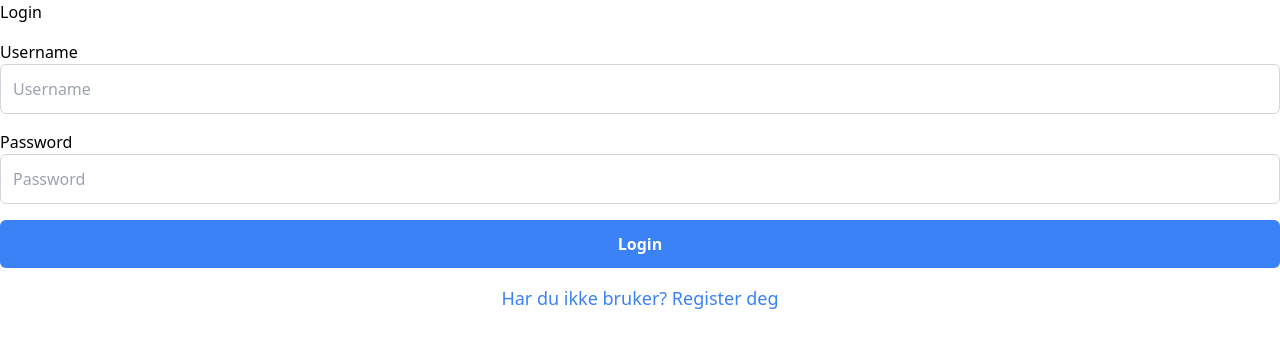
After one commit to stinkyfish1/Eksamen, a Flask app: page /login in a window 1280 px wide. The commit adds this page. Shown: the top 348 px of the page. Run offline with Flask 2, Linux system fonts and the light colour scheme; some libraries are stand-ins or nearby versions.

Commit message:
added: jinja templates and finished the backend for the website

```diff
--- a/app.py
+++ b/app.py
@@ -1,11 +1,107 @@
-from flask import Flask, render_template, jsonify
+from flask import Flask, render_template, url_for, redirect
+from flask_sqlalchemy import SQLAlchemy
+from flask_login import UserMixin, login_user, LoginManager, login_required, logout_user, current_user
+from flask_wtf import FlaskForm
+from wtforms import StringField, PasswordField, SubmitField
+from wtforms.validators import InputRequired, Length, ValidationError
+from flask_bcrypt import Bcrypt
+
+
 
 app = Flask(__name__)
+app.config['SQLALCHEMY_DATABASE_URI'] = 'sqlite:///database.db'
+app.config['SECRET_KEY'] = 'thisisasecretkey'
+
+db = SQLAlchemy(app)
+bcrypt = Bcrypt(app)
+
+
+login_manager = LoginManager()
+login_manager.init_app(app)
+login_manager.login_view = 'login'
+
+
+@login_manager.user_loader
+def load_user(user_id):
+    return User.query.get(int(user_id))
+
+
+class User(db.Model, UserMixin):
+    id = db.Column(db.Integer, primary_key=True)
+    username = db.Column(db.String(20), nullable=False, unique=True)
+    password = db.Column(db.String(80), nullable=False)
+
+
+class RegisterForm(FlaskForm):
+    username = StringField(validators=[
+                            InputRequired(), Length(min=4, max=20)], render_kw={"placeholder": "Username"})
+
+    password = PasswordField(validators=[
+                            InputRequired(), Length(min=8, max=20)], render_kw={"placeholder": "Password"})
+
+    submit = SubmitField('Register')
+
+    def validate_username(self, username):
+        existing_user_username = User.query.filter_by(
+            username=username.data).first()
+        if existing_user_username:
+            raise ValidationError(
+                'That username already exists. Please choose a different one.')
+
+
+class LoginForm(FlaskForm):
+    username = StringField(validators=[
+                            InputRequired(), Length(min=4, max=20)], render_kw={"placeholder": "Username"})
+
+    password = PasswordField(validators=[
+                            InputRequired(), Length(min=8, max=20)], render_kw={"placeholder": "Password"})
+
+    submit = SubmitField('Login')
+
 
 @app.route('/')
 def home():
     return render_template('index.html')
 
 
+@app.route('/login', methods=['GET', 'POST'])
+def login():
+    form = LoginForm()
+    if form.validate_on_submit():
+        user = User.query.filter_by(username=form.username.data).first()
+        if user:
+            if bcrypt.check_password_hash(user.password, form.password.data):
+                login_user(user)
+                return redirect(url_for('dashboard'))
+    return render_template('login.html', form=form)
+
+
+@app.route('/dashboard', methods=['GET', 'POST'])
+@login_required
+def dashboard():
+    return render_template('dashboard.html')
+
+
+@app.route('/logout', methods=['GET', 'POST'])
+@login_required
+def logout():
+    logout_user()
+    return redirect(url_for('login'))
+
+
+@ app.route('/register', methods=['GET', 'POST'])
+def register():
+    form = RegisterForm()
+
+    if form.validate_on_submit():
+        hashed_password = bcrypt.generate_password_hash(form.password.data)
+        new_user = User(username=form.username.data, password=hashed_password)
+        db.session.add(new_user)
+        db.session.commit()
+        return redirect(url_for('login'))
+
+    return render_template('register.html', form=form)
+
+
 if __name__ == "__main__":
     app.run(debug=True)
--- /dev/null
+++ b/init_db.py
@@ -0,0 +1,4 @@
+from app import app, db
+
+with app.app_context():
+    db.create_all()
--- /dev/null
+++ b/templates/login.html
@@ -0,0 +1,37 @@
+<!DOCTYPE html>
+<html lang="en">
+
+<head>
+    <meta charset="UTF-8">
+    <meta http-equiv="X-UA-Compatible" content="IE=edge">
+    <meta name="viewport" content="width=device-width, initial-scale=1.0">
+    <title>Login</title>
+    <script src="https://cdn.tailwindcss.com"></script> <!-- Add Tailwind CSS -->
+</head>
+
+<body class="">
+    <div class="">
+        <h1 class="">Login</h1>
+
+        <form method="POST" action="" class="space-y-4">
+            {{ form.hidden_tag() }}
+            <div>
+                <label for="username" class="">Username</label>
+                {{ form.username(class="w-full p-3 border border-gray-300 rounded-md focus:outline-none focus:ring-2 focus:ring-blue-500") }}
+            </div>
+            <div>
+                <label for="password" class="">Password</label>
+                {{ form.password(class="w-full p-3 border border-gray-300 rounded-md focus:outline-none focus:ring-2 focus:ring-blue-500") }}
+            </div>
+            <div class="flex justify-center">
+                {{ form.submit(class="w-full bg-blue-500 text-white font-semibold py-3 rounded-md hover:bg-blue-600 focus:outline-none focus:ring-2 focus:ring-blue-500") }}
+            </div>
+        </form>
+
+        <div class="text-center mt-4">
+            <a href="{{ url_for('register') }}" class="text-blue-500 hover:text-blue-700 text-lg">Har du ikke bruker? Register deg</a>
+        </div>
+    </div>
+</body>
+
+</html>
```
Also changed, not shown: templates/dashboard.html (added, +19 -0 lines), templates/index.html (+15 -3 lines), templates/register.html (added, +37 -0 lines), database.db (added), instance/database.db (added), 1 other file.
